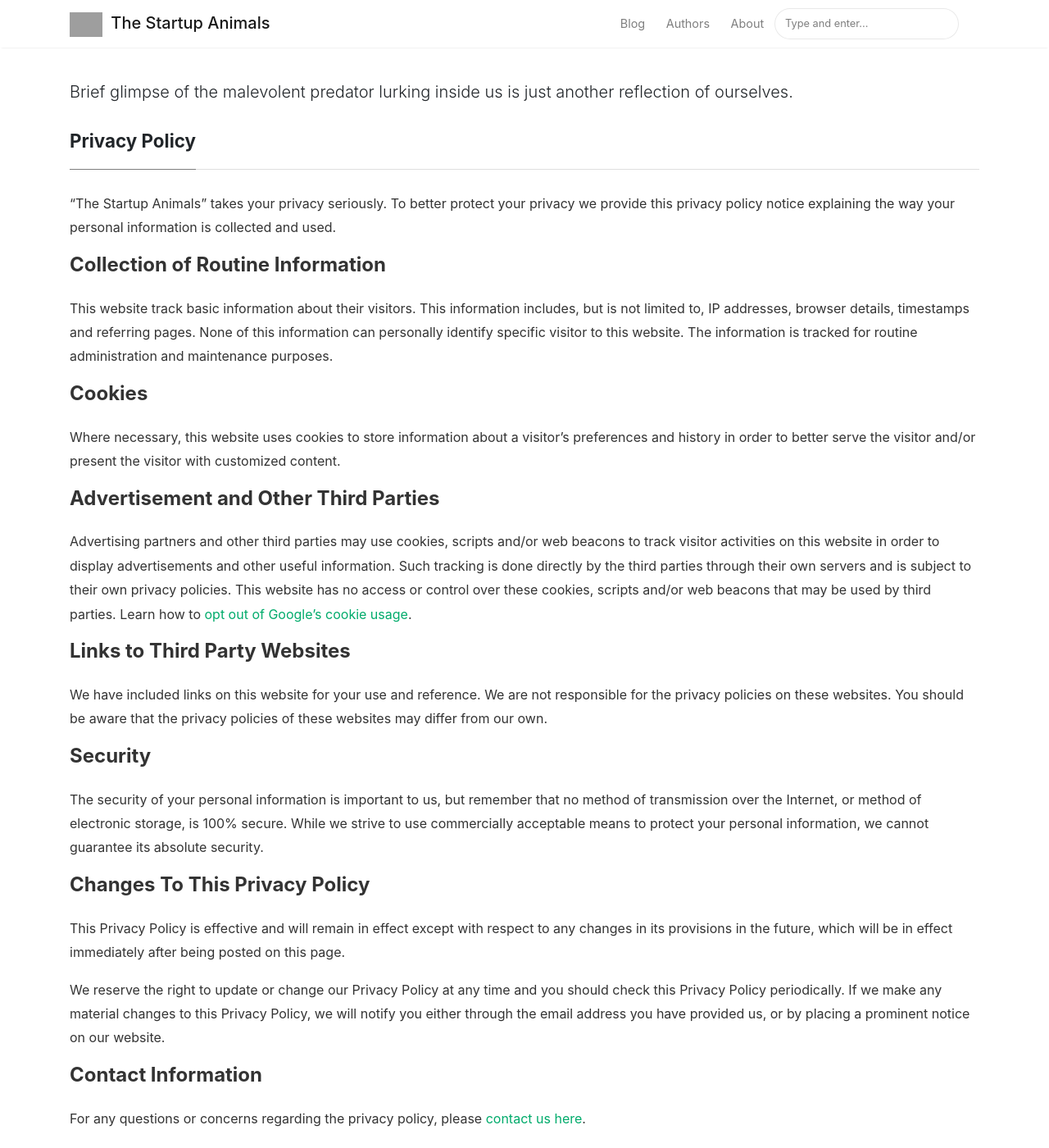
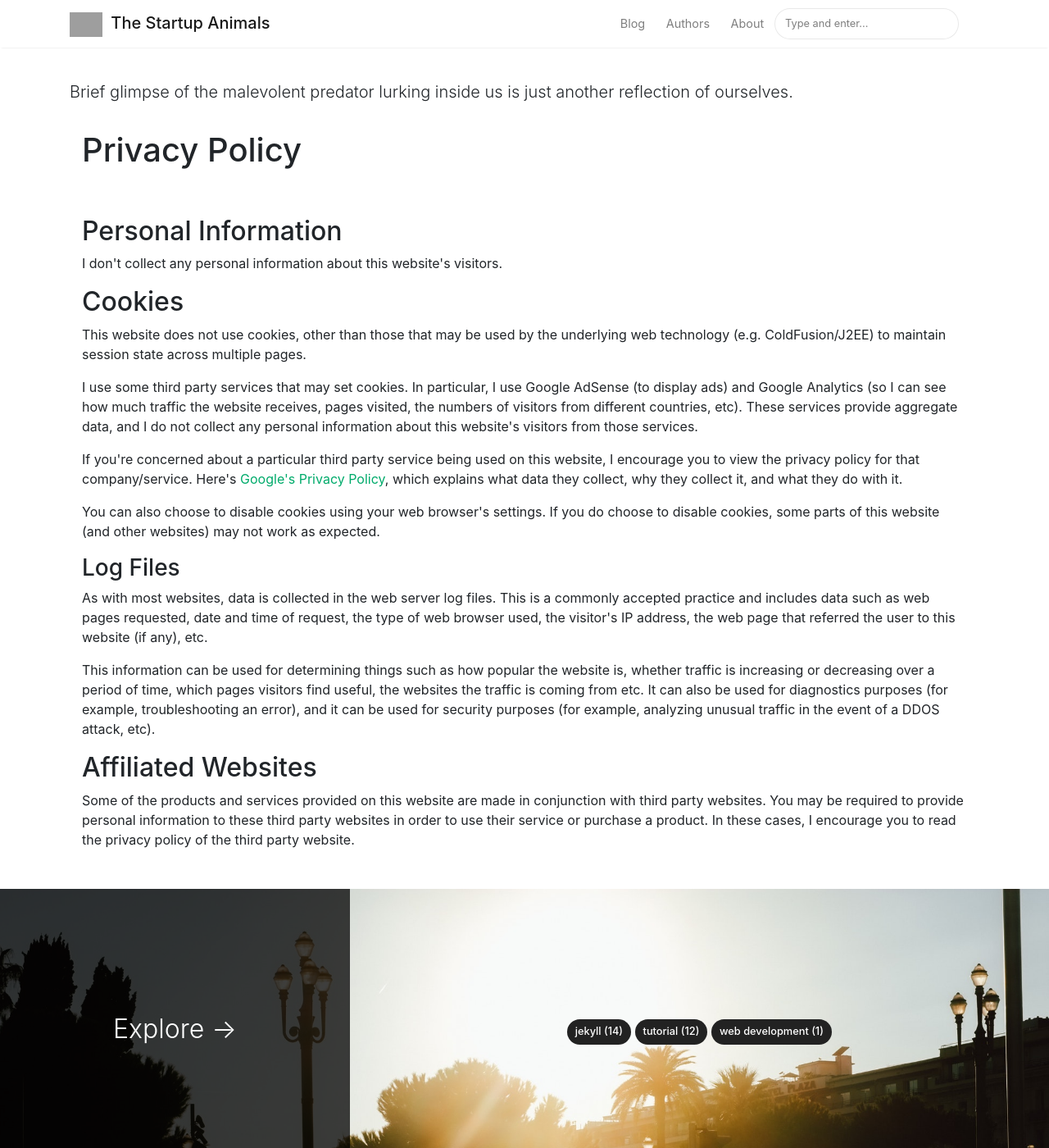
Before and after one commit to startupanimal/startupanimal.github.io, a Jekyll site: the page built from _pages/privacy-policy.html, in a window 1280 px wide and 1400 px high. Shown: the whole window at 82% size. Built offline with Jekyll 4.4.1, drawn with Linux system fonts in a browser that asks for light colours; nearby versions of some CDN libraries; our own code applies the rules of GitHub Pages for plain Markdown files; some of the changed text lies outside the part shown; grey boxes are pictures that could not be loaded.

Commit message:
privacy policy added

```diff
--- a/_config.yml
+++ b/_config.yml
@@ -20,7 +20,7 @@ authors:
     email: rama@startupanimal.com
     web: https://ramaprashanth.com
     twitter: https://twitter.com/ramaprashanthrv
-    description: "Robotics Evangelist in constant pursuit of finding out who I am and a passionate learner."
+    description: "Robotics Evangelist in constant pursuit of finding out who I am. Am also a quick and passionate learner."
   venkat:
     name: Venkat
     display_name: Venkat
--- a/_layouts/default.html
+++ b/_layouts/default.html
@@ -156,9 +156,13 @@ ga('send', 'pageview');
 ================================================== -->
 <footer class="footer">
     <div class="container">
-        <div class="row">
-            <div class="col-md-6 col-sm-6 text-center text-lg-left">
-                Copyright © {{ site.time | date: "%Y" }} {{ site.name }}
+        <div class="row align-items-center justify-content-between">
+            <div>
+                <span class="navbar-brand mr-2 mb-0"><strong>{{site.name}}</strong></span>
+                <span>Copyright © <script>document.write(new Date().getFullYear())</script>.</span>
+            </div>
+            <div>
+                <a target="_top" href="{{ site.baseurl }}/privacy-policy.html"> Privacy Policy </a>
             </div>
         </div>
     </div>
--- /dev/null
+++ b/_pages/privacy-policy.html
@@ -0,0 +1,29 @@
+---
+title: "Privacy Policy"
+layout: default
+permalink: "/privacy-policy.html"
+---
+
+<div class="container">
+    <h1>Privacy Policy</h1><br><br>
+
+    <h2>Personal Information</h2>
+
+    <p>I don't collect any personal information about this website's visitors.</p>
+
+    <h2>Cookies</h2>
+    <p>This website does not use cookies, other than those that may be used by the underlying web technology (e.g. ColdFusion/J2EE) to maintain session state across multiple pages. </p>
+    <p>I use some third party services that may set cookies. In particular, I use Google AdSense (to display ads) and Google Analytics (so I can see how much traffic the website receives, pages visited, the numbers of visitors from different countries, etc). These services provide aggregate data, and I do not collect any personal information about this website's visitors from those services.</p>
+
+    <p>If you're concerned about a particular third party service being used on this website, I encourage you to view the privacy policy for that company/service. Here's <a target="_blank" href="https://policies.google.com/privacy">Google's Privacy Policy</a>, which explains what data they collect, why they collect it, and what they do with it.</p>
+
+    <p>You can also choose to disable cookies using your web browser's settings. If you do choose to disable cookies, some parts of this website (and other websites) may not work as expected.</p>
+
+    <h3>Log Files</h3>
+    <p>As with most websites, data is collected in the web server log files. This is a commonly accepted practice and includes data such as web pages requested, date and time of request, the type of web browser used, the visitor's IP address, the web page that referred the user to this website (if any), etc.</p>
+    <p>This information can be used for determining things such as how popular the website is, whether traffic is increasing or decreasing over a period of time, which pages visitors find useful, the websites the traffic is coming from etc. It can also be used for diagnostics purposes (for example, troubleshooting an error), and it can be used for security purposes (for example, analyzing unusual traffic in the event of a DDOS attack, etc).</p>
+
+
+    <h2>Affiliated Websites</h2>
+    <p>Some of the products and services provided on this website are made in conjunction with third party websites. You may be required to provide personal information to these third party websites in order to use their service or purchase a product. In these cases, I encourage you to read the privacy policy of the third party website.</p>
+</div>
--- a/_pages/privacy-policy.md
+++ /dev/null
@@ -1,43 +0,0 @@
----
-title: "Privacy Policy"
-permalink: "/privacy-policy.html"
----
-
-"{{site.name}}" takes your privacy seriously. To better protect your privacy we provide this privacy policy notice explaining the way your personal information is collected and used.
-
-
-#### Collection of Routine Information
-
-This website track basic information about their visitors. This information includes, but is not limited to, IP addresses, browser details, timestamps and referring pages. None of this information can personally identify specific visitor to this website. The information is tracked for routine administration and maintenance purposes.
-
-
-#### Cookies
-
-Where necessary, this website uses cookies to store information about a visitor’s preferences and history in order to better serve the visitor and/or present the visitor with customized content.
-
-
-#### Advertisement and Other Third Parties
-
-Advertising partners and other third parties may use cookies, scripts and/or web beacons to track visitor activities on this website in order to display advertisements and other useful information. Such tracking is done directly by the third parties through their own servers and is subject to their own privacy policies. This website has no access or control over these cookies, scripts and/or web beacons that may be used by third parties. Learn how to [opt out of Google’s cookie usage](http://www.google.com/privacy_ads.html).
-
-
-#### Links to Third Party Websites
-
-We have included links on this website for your use and reference. We are not responsible for the privacy policies on these websites. You should be aware that the privacy policies of these websites may differ from our own.
-
-
-#### Security
-
-The security of your personal information is important to us, but remember that no method of transmission over the Internet, or method of electronic storage, is 100% secure. While we strive to use commercially acceptable means to protect your personal information, we cannot guarantee its absolute security.
-
-
-#### Changes To This Privacy Policy
-
-This Privacy Policy is effective and will remain in effect except with respect to any changes in its provisions in the future, which will be in effect immediately after being posted on this page.
-
-We reserve the right to update or change our Privacy Policy at any time and you should check this Privacy Policy periodically. If we make any material changes to this Privacy Policy, we will notify you either through the email address you have provided us, or by placing a prominent notice on our website.
-
-
-#### Contact Information
-
-For any questions or concerns regarding the privacy policy, please [contact us here]({{site.baseurl}}/contact.html).
```
